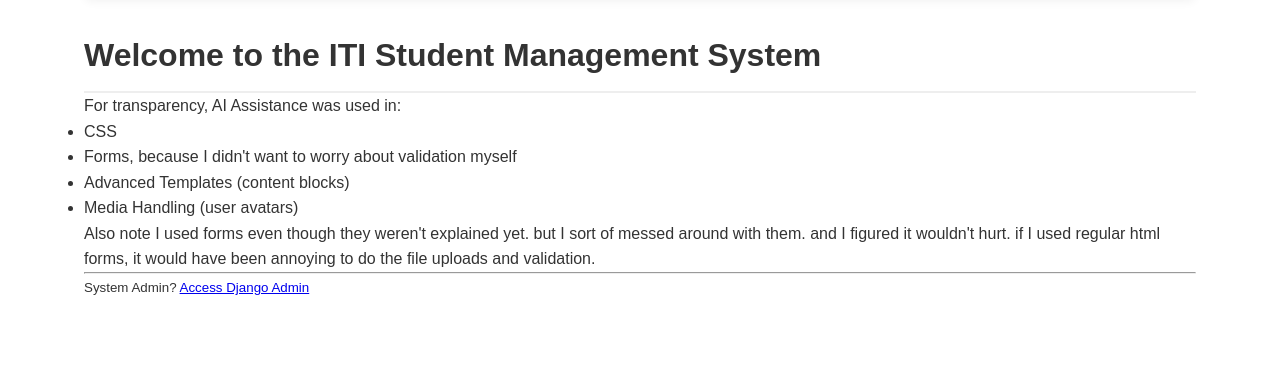
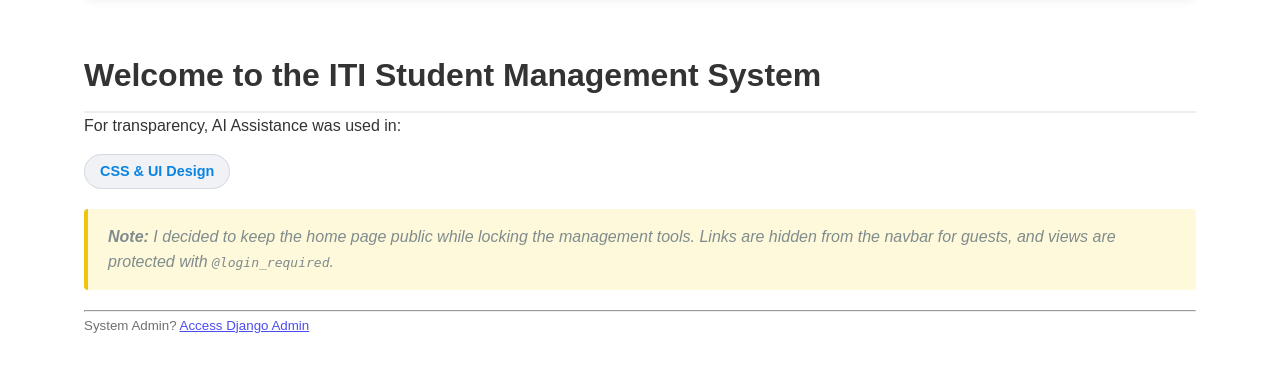
Before and after one commit to ZeyadHMostafa/lab1-django, a Django app: page / in a window 1280 px wide. Shown: the part 105-477 px from the top of the page. Run offline with Django 5.2, Linux system fonts and the light colour scheme.

Commit message:
adjusted home and urls to match adjustments

```diff
--- a/core/urls.py
+++ b/core/urls.py
@@ -25,9 +25,11 @@ from django.contrib.auth import views as auth_views
 urlpatterns = [
 	path('admin/', admin.site.urls),
 	path('', include('studentmanager.urls')),
-    path('login/', auth_views.LoginView.as_view(template_name='registration/login.html'), name='login'),
-	path('logout/', auth_views.LogoutView.as_view(), name='logout'),
-    path('profile/', studentmanager_views.profile, name='profile'),
+	path('home/', include('studentmanager.urls')),
+
+    path('accounts/login/', auth_views.LoginView.as_view(template_name='registration/login.html'), name='login'),
+	path('accounts/logout/', auth_views.LogoutView.as_view(), name='logout'),
+    path('accounts/profile/', studentmanager_views.profile, name='profile'),
 ]
 
 # I added this to serve media files during development, which is necessary for the student images to work properly.
--- a/studentmanager/static/studentmanager/css/style.css
+++ b/studentmanager/static/studentmanager/css/style.css
@@ -233,3 +233,44 @@ details.form-accordion .form-container {
 	background-color: #ffffff;
   border-left: 4px solid #0984e3;
 }
+
+/* Styling the specific info sections on Home */
+.hero-section {
+	padding: 20px 0;
+}
+
+.feature-list {
+	list-style: none; /* Remove default bullets */
+	padding: 0;
+	margin: 15px 0;
+}
+
+.feature-list li {
+	background: #f1f2f6;
+	display: inline-block; /* Makes the tag look like a pill/badge */
+	padding: 5px 15px;
+	border-radius: 20px;
+	color: #0984e3;
+	font-weight: 600;
+	font-size: 0.9rem;
+	border: 1px solid #d1d8e0;
+}
+
+.notice-box {
+	background-color: #fff9db; /* Light warning/info yellow */
+	border-left: 4px solid #f1c40f;
+	padding: 15px 20px;
+	margin: 20px 0;
+	border-radius: 4px;
+	font-style: italic;
+	color: #7f8c8d;
+}
+
+.admin-link {
+	opacity: 0.7;
+	transition: opacity 0.2s;
+}
+
+.admin-link:hover {
+	opacity: 1;
+}
--- a/studentmanager/templates/studentmanager/home.html
+++ b/studentmanager/templates/studentmanager/home.html
@@ -1,21 +1,24 @@
-<!-- Note: all pages extend the base template, please check it for more info -->
 {% extends 'studentmanager/base.html' %}
 {% block content %}
+<div class="hero-section">
 	<h1>Welcome to the ITI Student Management System</h1>
+
 	<p>For transparency, AI Assistance was used in:</p>
-	<ul>
-		<li>CSS</li>
-		<li>Forms, because I didn't want to worry about validation myself</li>
-		<li>Advanced Templates (content blocks)</li>
-		<li>Media Handling (user avatars)</li>
+	<ul class="feature-list">
+		<li>CSS & UI Design</li>
 	</ul>
-	<p>
-		Also note I used forms even though they weren't explained yet.
-		but I sort of messed around with them. and I figured it wouldn't hurt.
-		if I used regular html forms, it would have been annoying
-		to do the file uploads and validation.
-	</p>
+
+	<div class="notice-box">
+		<p>
+			<strong>Note:</strong> I decided to keep the home page public while locking the management
+			tools. Links are hidden from the navbar for guests, and views are protected with
+			<code>@login_required</code>.
+		</p>
+	</div>
 
 	<hr>
-	<p><small>System Admin? <a href="/admin/">Access Django Admin</a></small></p>
+	<p class="admin-link">
+		<small>System Admin? <a href="/admin/">Access Django Admin</a></small>
+	</p>
+</div>
 {% endblock %}
```
